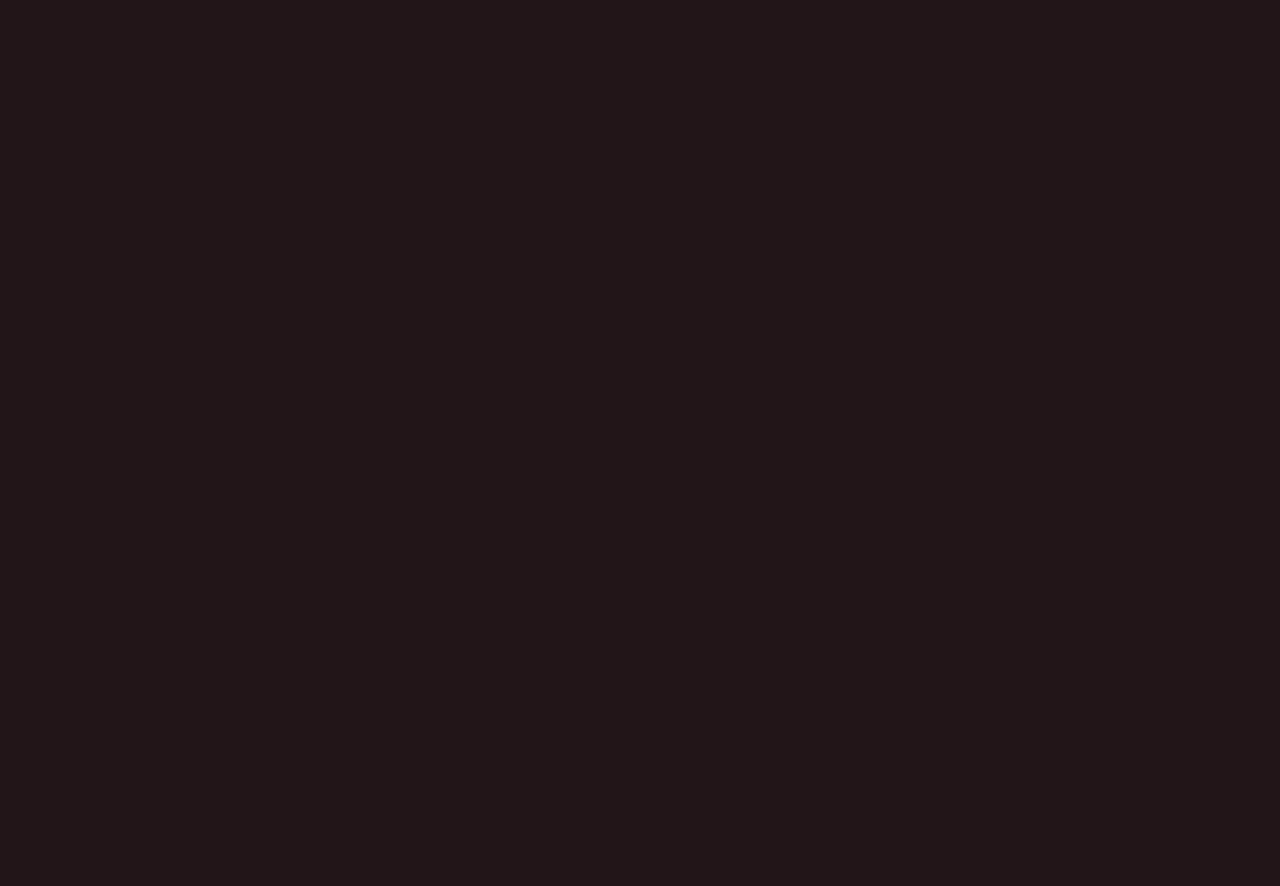
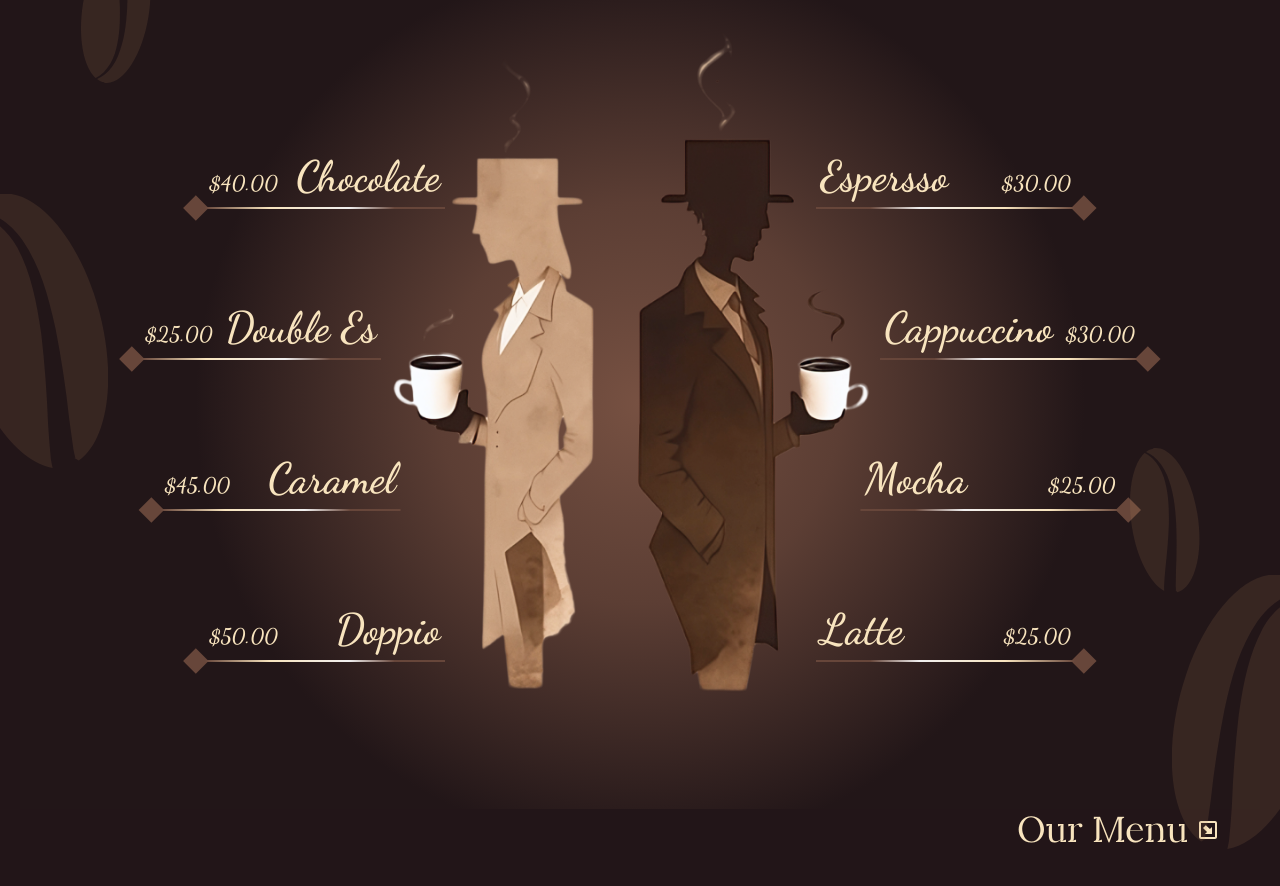
Before and after one commit to AmirHashemi77/coffeshop, a React (Create React App) app: page / in a window 1280 px wide. Shown: the part 4117-5003 px from the top of the page. Before the commit the page ends 3991 px from the top, so only its background shows below. Built offline with nearby package versions, Linux system fonts and the light colour scheme; the HTML template or start-up script is replaced by a standard one.

Commit message:
popular menu complete

```diff
--- a/src/App.js
+++ b/src/App.js
@@ -9,6 +9,7 @@
 import OfferSection from './Component/OfferSection/OfferSection';
 import ReservForm from './Component/ReservForm/ReservForm';
 import RecommendedSection from './Component/RecommendedSection /RecommendedSection';
+import PopularMenu from './Component/PopularMenu/PopularMenu';
 
 
 
@@ -38,6 +39,8 @@
       <ReservForm/>
       {/* recommended section */}
       <RecommendedSection/>
+      {/* popular menu */}
+      <PopularMenu/>
     </>
   );
 };
--- /dev/null
+++ b/src/Component/PopularMenu/PopularMenu.js
@@ -0,0 +1,73 @@
+import React from 'react';
+
+const PopularMenu = () => {
+    return (
+        <div className='w-full my-16 relative md:my-32'>
+            <div className='w-full max-w-7xl mx-auto px-5'>
+                <div className='flex flex-col items-center justify-center w-full'>
+                    <h5 className='section-title font-dancingScript font-bold capitalize md:text-6xl'>popular menu</h5>
+                    <div className='flex items-center justify-center bg-menu w-full py-5'>
+                        {/* left menu */}
+                        <div className='flex flex-col item-start gap-[6.8vw] 2xl:gap-24'>
+                            <div className='menu-item !flex-row-reverse translate-x-[5vw] 2xl:translate-x-[76.8px]'>
+                                <span className='text-[#F8E4BE] font-dancingScript text-[3.33vw] font-semibold capitalize whitespace-nowrap'>chocolate</span>
+                                <span className='text-[#F8E4BE] font-dancingScript text-[1.66vw] font-semibold'>$40.00</span>
+                            </div>
+                            <div className='menu-item !flex-row-reverse'>
+                                <span className='text-[#F8E4BE] font-dancingScript text-[3.33vw] font-semibold capitalize whitespace-nowrap'>double es</span>
+                                <span className='text-[#F8E4BE] font-dancingScript text-[1.66vw] font-semibold'>$25.00</span>
+                            </div>
+                            <div className='menu-item !flex-row-reverse translate-x-[1.527vw] 2xl:translate-x-[23.4547px]'>
+                                <span className='text-[#F8E4BE] font-dancingScript text-[3.33vw] font-semibold capitalize whitespace-nowrap'>caramel</span>
+                                <span className='text-[#F8E4BE] font-dancingScript text-[1.66vw] font-semibold'>$45.00</span>
+                            </div>
+                            <div className='menu-item !flex-row-reverse translate-x-[5vw] 2xl:translate-x-[76.8px]'>
+                                <span className='text-[#F8E4BE] font-dancingScript text-[3.33vw] font-semibold capitalize whitespace-nowrap'>doppio</span>
+                                <span className='text-[#F8E4BE] font-dancingScript text-[1.66vw] font-semibold'>$50.00</span>
+                            </div>
+                        </div>
+                        {/* menu img */}
+                        <img src="/images/Popularmenu Img.png" alt="" className='w-[39vw] object-contain object-center -translate-y-[5vw] 2xl:-translate-y-[76.8px]'/>
+                        {/* right menu */}
+                        <div className='flex flex-col item-start gap-[6.8vw] 2xl:gap-24'>
+                            <div className='menu-item right-menu -translate-x-[5vw] 2xl:-translate-x-[76.8px]'>
+                                <span className='text-[#F8E4BE] font-dancingScript text-[3.33vw] font-semibold capitalize whitespace-nowrap'>espersso</span>
+                                <span className='text-[#F8E4BE] font-dancingScript text-[1.66vw] font-semibold'>$30.00</span>
+                            </div>
+                            <div className='menu-item right-menu'>
+                                <span className='text-[#F8E4BE] font-dancingScript text-[3.33vw] font-semibold capitalize whitespace-nowrap'>cappuccino</span>
+                                <span className='text-[#F8E4BE] font-dancingScript text-[1.66vw] font-semibold'>$30.00</span>
+                            </div>
+                            <div className='menu-item right-menu -translate-x-[1.527vw] 2xl:-translate-x-[23.4547px]'>
+                                <span className='text-[#F8E4BE] font-dancingScript text-[3.33vw] font-semibold capitalize whitespace-nowrap'>mocha</span>
+                                <span className='text-[#F8E4BE] font-dancingScript text-[1.66vw] font-semibold'>$25.00</span>
+                            </div>
+                            <div className='menu-item right-menu -translate-x-[5vw] 2xl:-translate-x-[76.8px]'>
+                                <span className='text-[#F8E4BE] font-dancingScript text-[3.33vw] font-semibold capitalize whitespace-nowrap'>latte</span>
+                                <span className='text-[#F8E4BE] font-dancingScript text-[1.66vw] font-semibold'>$25.00</span>
+                            </div>
+                        </div>
+                    </div>
+                    <button className='flex items-baseline justify-center gap-2 self-end mr-10'>
+                        <span className='capitalize text-[#F8E4BE] text-[3.6vw] font-leiko lg:text-4xl'>our menu</span>
+                        <img src="/images/icon/mdi_arrow-bottom-right-bold-box-outline.svg" alt="" className='w-[3.6vw] h-[3.5vw] lg:w-6 lg:h-6'/>
+                    </button>
+                </div>
+            </div>
+            <div className='hidden absolute bottom-0 right-0 rotate-180 md:block z-0'>
+                <img src="/images/icon/bg-cofe2.svg" alt="" />
+            </div>
+            <div className='hidden absolute bottom-64 right-20 rotate-180 lg:block z-0'>
+                <img src="/images/icon/bg-cofe3.svg" alt="" />
+            </div>
+            <div className='hidden absolute top-64 left-0 rotate-180 md:block z-0 -scale-x-100'>
+                <img src="/images/icon/bg-cofe2.svg" alt="" />
+            </div>
+            <div className='hidden absolute top-0 left-20 rotate-180 md:block z-0 -scale-y-100'>
+                <img src="/images/icon/bg-cofe3.svg" alt="" />
+            </div>
+        </div>
+    );
+};
+
+export default PopularMenu;
--- a/src/Component/ReservForm/ReservForm.js
+++ b/src/Component/ReservForm/ReservForm.js
@@ -2,10 +2,10 @@
 
 const ReservForm = () => {
     return (
-        <div className='w-full relative bg-card-slider2 !rounded-none my-16 md:my-56'>
+        <div className='w-full relative bg-card-slider2 !rounded-none my-16 md:my-56 '>
             <div className='w-full max-w-7xl mx-auto p-7'>
                 <h4 className='section-title text-shadow absolute z-10 left-1/2 -translate-x-1/2 -top-6 md:text-5xl md:-top-8'>Reserve a Table</h4>
-                <div className='flex flex-col items-center justify-between w-full md:flex-row md:pt-5'>
+                <div className='flex flex-col items-center justify-between w-full md:flex-row md:pt-5 over'>
                     <img src="/images/Reserve Img.png" alt=""  className='w-full md:w-1/3'/>
                     <form className='flex flex-col items-center md:grid md:grid-cols-12 gap-x-9 gap-y-8 w-full px-5 mt-10 md:w-2/3'>
                             <div className='flex items-center col-start-1 col-end-13 bg-white w-full border border-[#D6D6D6] rounded-xl px-3'>
@@ -37,7 +37,7 @@
 
                 </div>
             </div>
-            <div className='hidden absolute -bottom-0 -right-3 rotate-180 md:block z-0'>
+            <div className='hidden absolute -bottom-0 -right-0 rotate-180 md:block z-0'>
                 <img src="/images/icon/bg-cofe2.svg" alt="" />
             </div>
         </div>
--- a/src/index.css
+++ b/src/index.css
@@ -36,8 +36,7 @@
   @layer base{
     html{
       background-color: #221518;
-      width: 100%;
-      overflow-x: hidden;
+
     }
     *{
       margin: 0;
@@ -188,3 +187,80 @@
     background: radial-gradient(circle, rgba(181,145,131,1) 6%, rgba(109,84,74,1) 71%, rgba(109,84,74,1) 93%);
     filter: progid:DXImageTransform.Microsoft.gradient(startColorstr="#b59183",endColorstr="#6d544a",GradientType=1);
   }
+
+
+  /* @screen md{ */
+    .bg-menu{
+      background: rgb(119,81,66);
+      background: -moz-radial-gradient(circle, rgba(119,81,66,1) 0%, rgba(103,70,58,1) 15%, rgba(92,62,52,1) 27%, rgba(34,22,24,1) 60%);
+      background: -webkit-radial-gradient(circle, rgba(119,81,66,1) 0%, rgba(103,70,58,1) 15%, rgba(92,62,52,1) 27%, rgba(34,22,24,1) 60%);
+      background: radial-gradient(circle, rgba(119,81,66,1) 0%, rgba(103,70,58,1) 15%, rgba(92,62,52,1) 27%, rgba(34,22,24,1) 60%);
+      filter: progid:DXImageTransform.Microsoft.gradient(startColorstr="#775142",endColorstr="#221618",GradientType=1);
+    }
+
+  /* } */
+  .menu-item{
+    @apply flex items-baseline justify-between px-[0.347vw] relative gap-[1vw] relative;
+  }
+
+
+  .menu-item::after{
+    content: '';
+    width: 100%;
+    height: .1388vw;
+    position: absolute;
+    bottom: 0;
+    left: 0;
+    background: rgb(103,70,58);
+    background: -moz-linear-gradient(90deg, rgba(103,70,58,1) 0%, rgba(248,228,190,1) 27%, rgba(255,255,255,0.9276304271708683) 60%, rgba(103,70,58,1) 79%);
+    background: -webkit-linear-gradient(90deg, rgba(103,70,58,1) 0%, rgba(248,228,190,1) 27%, rgba(255,255,255,0.9276304271708683) 60%, rgba(103,70,58,1) 79%);
+    background: linear-gradient(90deg, rgba(103,70,58,1) 0%, rgba(248,228,190,1) 27%, rgba(255,255,255,0.9276304271708683) 60%, rgba(103,70,58,1) 79%);
+    filter: progid:DXImageTransform.Microsoft.gradient(startColorstr="#67463a",endColorstr="#67463a",GradientType=1);
+  }
+  .menu-item::before{
+    content: '';
+    width: 1.38vw;
+    height: 1.38vw;
+    position: absolute;
+    bottom: -0.590vw;
+    left: -1.38vw;
+    background-color: #67463a;
+    transform: rotate(45deg);
+  }
+
+
+  .menu-item.right-menu::after{
+    background: rgb(103,70,58);
+    background: -moz-linear-gradient(270deg, rgba(103,70,58,1) 0%, rgba(248,228,190,1) 27%, rgba(255,255,255,0.9276304271708683) 60%, rgba(103,70,58,1) 79%);
+    background: -webkit-linear-gradient(270deg, rgba(103,70,58,1) 0%, rgba(248,228,190,1) 27%, rgba(255,255,255,0.9276304271708683) 60%, rgba(103,70,58,1) 79%);
+    background: linear-gradient(270deg, rgba(103,70,58,1) 0%, rgba(248,228,190,1) 27%, rgba(255,255,255,0.9276304271708683) 60%, rgba(103,70,58,1) 79%);
+    filter: progid:DXImageTransform.Microsoft.gradient(startColorstr="#67463a",endColorstr="#67463a",GradientType=1);
+  }
+  .menu-item.right-menu::before{
+    right: -1.38vw;
+    left: unset;
+  }
+
+
+  @screen 2xl{
+    .menu-item span:first-of-type{
+      font-size:51.1488px
+    }
+    .menu-item span:last-of-type{
+      font-size:25.4976px
+    }
+    .menu-item::after{
+      height: 2.13px;
+    }
+    .menu-item::before{
+      width: 30px;
+      height: 30px;
+      bottom: -14px;
+      left: -30px;
+    }
+    .menu-item.right-menu::before{
+      right: -30px;
+      left: unset;
+    }
+
+  }
```
Also changed, not shown: public/images/icon/bg-cofe3.svg (added).
